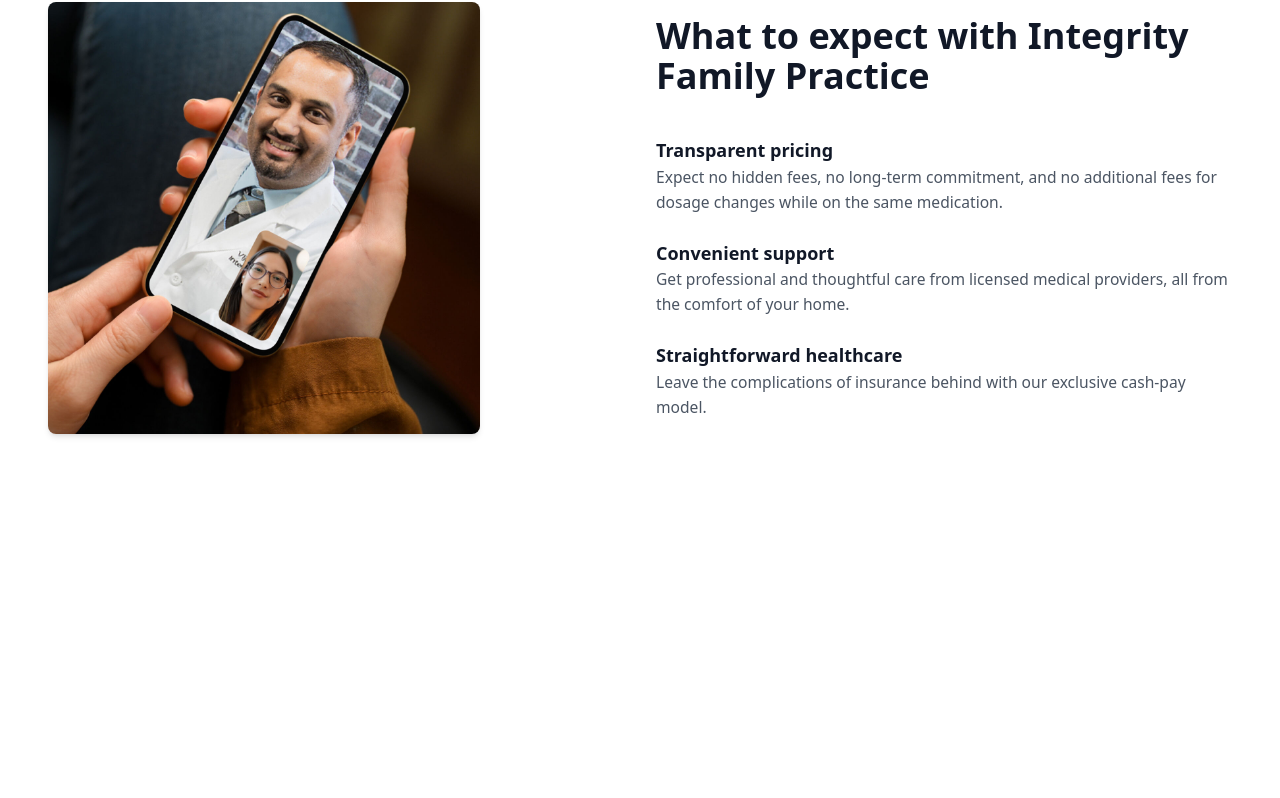
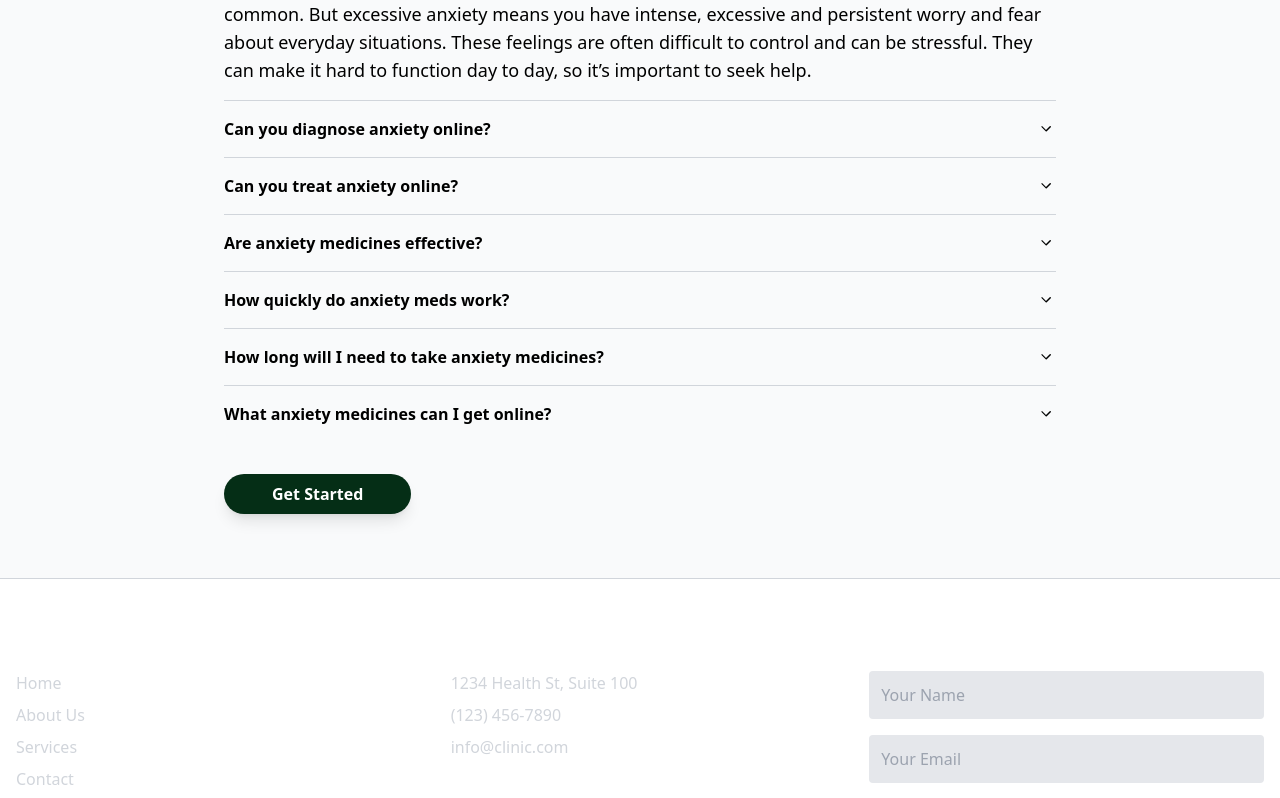
Before and after one commit to Daoud-Hussain/Family-Practice, a Nuxt app: page /anxiety in a window 1280 px wide. Shown: the part 3028-3826 px from the top of the page. Before the commit the page ends 3606 px from the top, so only its background shows below. Built offline with nearby package versions, Linux system fonts and the light colour scheme.

Commit message:
UI fixes

```diff
--- a/components/footer.vue
+++ b/components/footer.vue
@@ -5,45 +5,45 @@
             <div class="grid grid-cols-1 md:grid-cols-3 gap-8">
                 <!-- Section 1: Links -->
                 <div>
-                    <h3 class="text-gray-800 text-xl font-bold mb-4">Quick Links</h3>
+                    <h3 class="text-white text-xl font-bold mb-4">Quick Links</h3>
                     <ul>
                         <li class="mb-2">
-                            <a href="#" class="hover:text-white transition">Home</a>
+                            <a href="#" class="text-gray-300 hover:text-white transition">Home</a>
                         </li>
                         <li class="mb-2">
-                            <a href="#" class="hover:text-white transition">About Us</a>
+                            <a href="#" class="text-gray-300 hover:text-white transition">About Us</a>
                         </li>
                         <li class="mb-2">
-                            <a href="#" class="hover:text-white transition">Services</a>
+                            <a href="#" class="text-gray-300 hover:text-white transition">Services</a>
                         </li>
                         <li class="mb-2">
-                            <a href="#" class="hover:text-white transition">Contact</a>
+                            <a href="#" class="text-gray-300 hover:text-white transition">Contact</a>
                         </li>
                         <li class="mb-2">
-                            <a href="#" class="hover:text-white transition">Privacy Policy</a>
+                            <a href="#" class="text-gray-300 hover:text-white transition">Privacy Policy</a>
                         </li>
                     </ul>
                 </div>
 
                 <!-- Section 2: Contact Info -->
                 <div>
-                    <h3 class="text-gray-800 text-xl font-bold mb-4">Contact Us</h3>
+                    <h3 class="text-white text-xl font-bold mb-4">Contact Us</h3>
                     <ul>
-                        <li class="mb-2">
-                            <i class="fas fa-map-marker-alt mr-2"></i>1234 Health St, Suite 100
+                        <li class="mb-2 text-gray-300">
+                            <i class="fas fa-map-marker-alt mr-2 "></i>1234 Health St, Suite 100
                         </li>
-                        <li class="mb-2">
+                        <li class="mb-2 text-gray-300">
                             <i class="fas fa-phone mr-2"></i>(123) 456-7890
                         </li>
-                        <li class="mb-2">
-                            <i class="fas fa-envelope mr-2"></i>info@clinic.com
+                        <li class="mb-2 text-gray-300">
+                            <i class="fas fa-envelope mr-2 "></i>info@clinic.com
                         </li>
                     </ul>
                 </div>
 
                 <!-- Section 3: Contact Form -->
                 <div>
-                    <h3 class="text-gray-800 text-xl font-bold mb-4">Get in Touch</h3>
+                    <h3 class="text-white text-xl font-bold mb-4">Get in Touch</h3>
                     <form @submit.prevent="submitForm">
                         <div class="mb-4">
                             <input v-model="form.name" type="text"
@@ -69,7 +69,7 @@
             </div>
 
             <!-- Footer Bottom: Copyright -->
-            <div class="border-t border-gray-700 mt-8 pt-4 text-center text-sm">
+            <div class="border-t border-gray-700 mt-8 pt-4 text-center text-white text-sm">
                 <p>© 2024 Clinic. All Rights Reserved.</p>
             </div>
         </div>
--- a/pages/anxiety.vue
+++ b/pages/anxiety.vue
@@ -2,8 +2,9 @@
  <AnxietyTreament />
  <AnxietyMedication />
  <TreatmentSteps />
+ <WhatToExpect />
  <FAQS />
- <WhatToExpect />
+ <Footer />
 </template>
 
 <script setup lang="ts">
@@ -11,6 +12,7 @@
 import AnxietyMedication from '~/components/anxiety-medication.vue';
 import TreatmentSteps from '~/components/treatment-steps.vue';
 import FAQS from '~/components/faqs.vue';
+import Footer from '~/components/footer.vue';
 import WhatToExpect from '~/components/what-to-expect.vue';
 
 </script>
```
